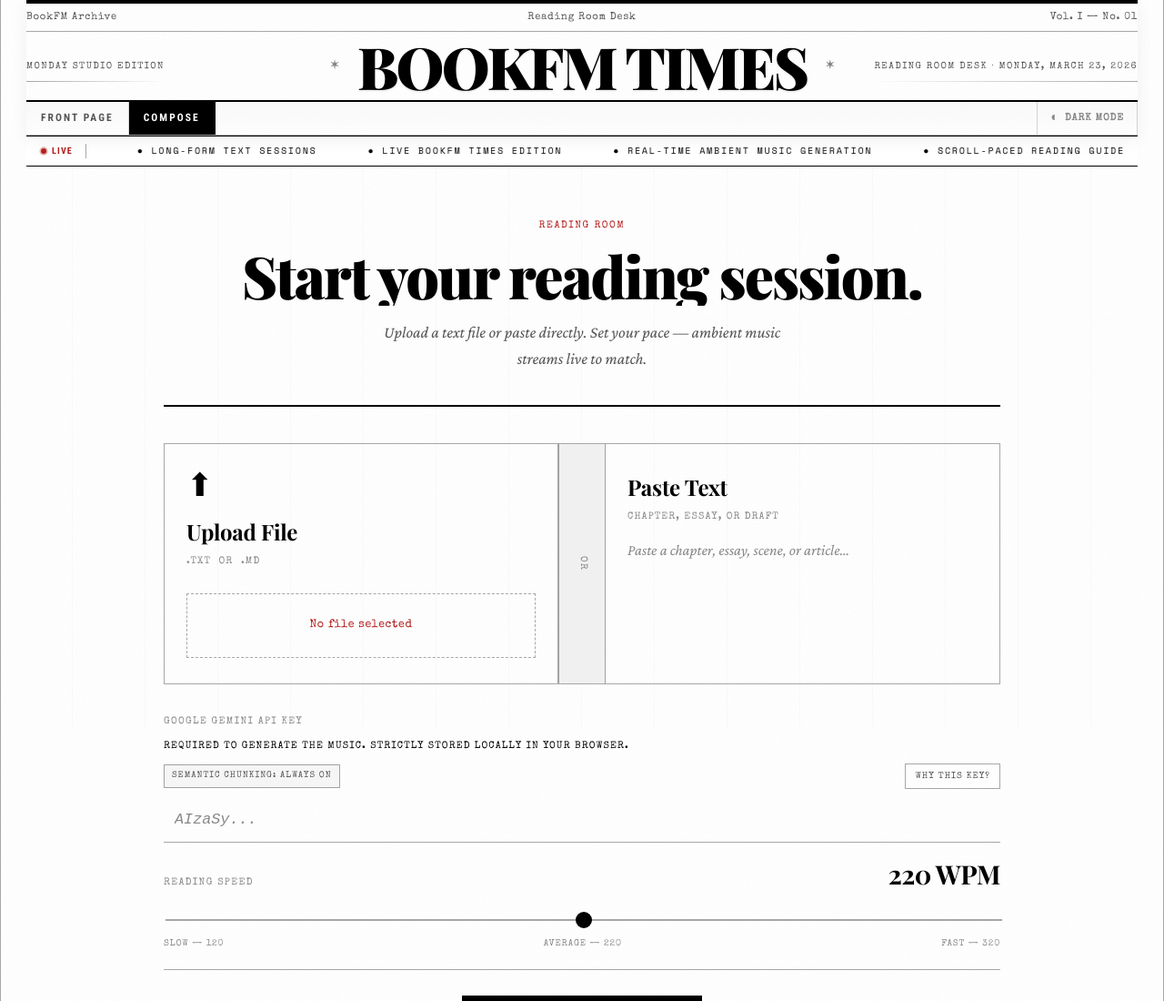
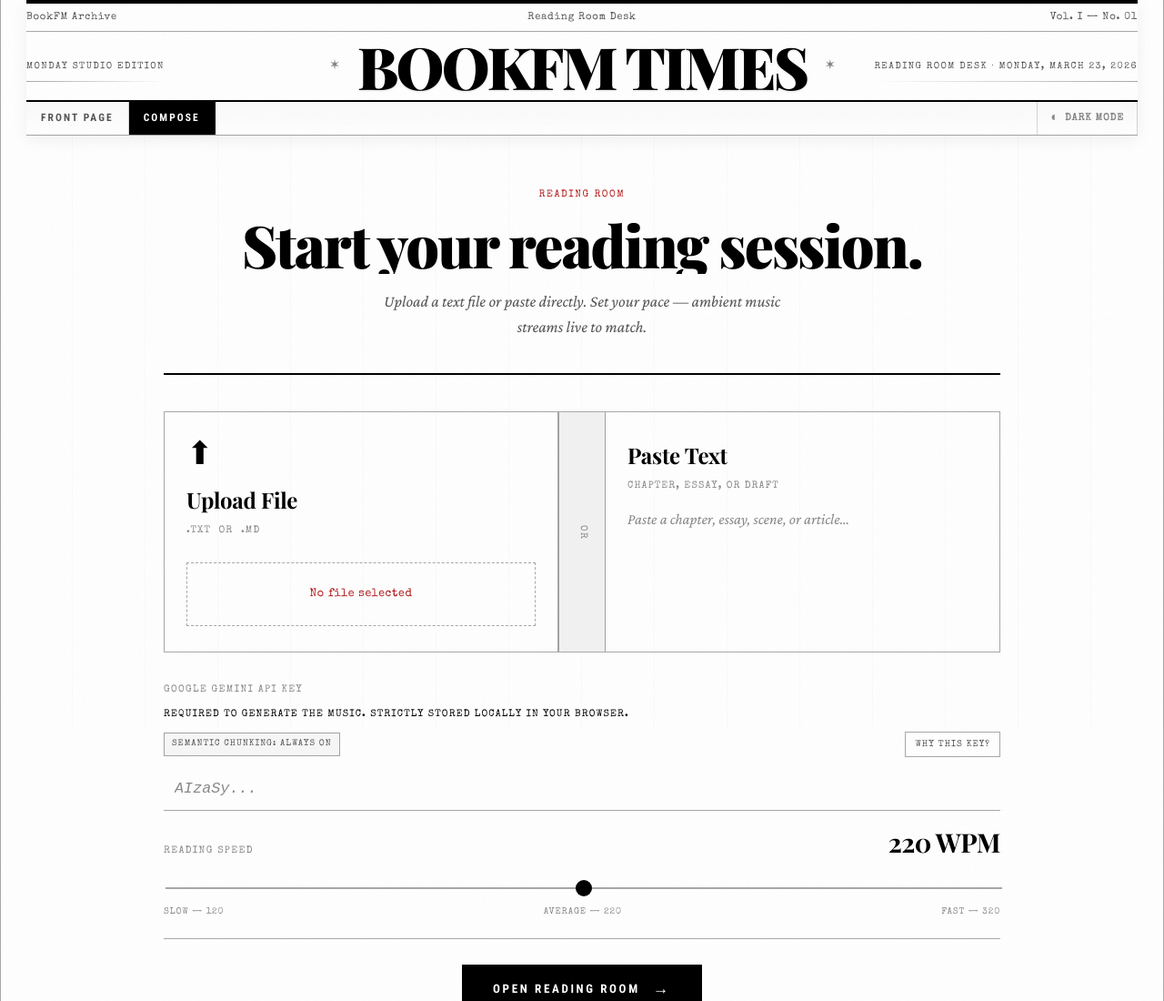
Before and after one commit to mavihsrr/bookFM, a website: page ui/room.html in a window 1280 px wide. Shown: the top 1100 px of the page at 91% size. Drawn offline with nearby package versions, Linux system fonts and the light colour scheme; a web font is replaced by a local one.

Commit message:
port for render deplyment

```diff
--- a/ui/app.js
+++ b/ui/app.js
@@ -5,9 +5,8 @@
 })();
 
 document.addEventListener('DOMContentLoaded', () => {
-  /* ── Dark mode ────────────────────────────────────────── */
   const btn = document.getElementById('dark-mode-toggle');
-  if (btn) {
+  if (!btn) return;
   const updateLabel = () => {
     const isDark = document.documentElement.dataset.theme === 'dark';
     btn.querySelector('.toggle-icon').textContent = isDark ? '○' : '◐';
@@ -19,7 +18,6 @@ document.addEventListener('DOMContentLoaded', () => {
     localStorage.setItem('bookfm-theme', isDark ? 'light' : 'dark');
     updateLabel();
   });
-  }
 });
 
 function initCustomCursor() {
@@ -35,7 +33,7 @@ function initCustomCursor() {
     let isVisible = false;
 
     // Linear interpolation factor for lag (lower = smoother/slower)
-    const factor = 0.28;
+    const factor = 0.15;
 
     const tick = () => {
       cursorX += (mouseX - cursorX) * factor;
@@ -563,7 +561,7 @@ function initHeaderScrollScale() {
       trigger: document.documentElement,
       start: "top top",
       end: "+=200",
-      scrub: 0.35,
+      scrub: 0.5,
       invalidateOnRefresh: true,
     },
   });
@@ -796,73 +794,6 @@ function revealMusicRail(musicRail) {
 }
 
 
-function initNewsTicker() {
-  const container = document.querySelector('.news-ticker-container');
-  const track = document.getElementById('news-ticker-track');
-
-  if (!container || !track) return;
-
-  // Clone content for seamless loop
-  const items = track.querySelectorAll('.ticker-item');
-  if (items.length === 0) return;
-
-  items.forEach(item => {
-    const clone = item.cloneNode(true);
-    track.appendChild(clone);
-  });
-
-  // Animation state
-  let scrollVelocity = 0;
-  let currentSpeed = 0;
-  const baseSpeed = 92; // pixels per second at base cruise
-  const maxSpeed = 280; // max pixels per second when scrolling fast
-  const lerpFactor = 0.14; // smooth deceleration (lower = smoother)
-  const velocityFactor = 0.7; // how much scroll speed affects ticker (tweak for feel)
-
-  let lastScrollY = window.scrollY;
-  let trackOffset = 0;
-  const trackWidth = track.scrollWidth / 2; // Half the width (original content)
-
-  // Listen to scroll for velocity
-  let scrollTimeout;
-  window.addEventListener('scroll', () => {
-    const currentScrollY = window.scrollY;
-    scrollVelocity = currentScrollY - lastScrollY;
-    lastScrollY = currentScrollY;
-
-    // Reset velocity timeout
-    clearTimeout(scrollTimeout);
-    scrollTimeout = setTimeout(() => {
-      scrollVelocity = 0;
-    }, 150);
-  }, { passive: true });
-
-  // Animation loop with GPU-accelerated transform3d
-  function updateTicker() {
-    // Calculate target speed: base + velocity influence
-    const targetSpeed = baseSpeed + (Math.abs(scrollVelocity) * velocityFactor);
-    const cappedSpeed = Math.min(targetSpeed, maxSpeed);
-
-    // Smooth lerp to target speed
-    currentSpeed += (cappedSpeed - currentSpeed) * lerpFactor;
-
-    // Move track
-    trackOffset += currentSpeed * (1 / 60); // 60fps frame time
-
-    // Seamless wrap: when offset exceeds half track width, reset
-    if (trackOffset > trackWidth) {
-      trackOffset = 0;
-    }
-
-    track.style.transform = `translate3d(-${trackOffset}px, 0, 0)`;
-
-    requestAnimationFrame(updateTicker);
-  }
-
-  requestAnimationFrame(updateTicker);
-}
-
-
 function initHomePage() {
   const jumpButtons = Array.from(document.querySelectorAll("[data-jump]"));
   const storySteps = Array.from(document.querySelectorAll(".story-step"));
@@ -965,7 +896,6 @@ function initHomePage() {
 
   initHeaderScrollScale();
   initHomeAnimations();
-  initNewsTicker();
 }
 
 
@@ -1453,7 +1383,6 @@ function initRoomPage() {
   setFreeReadMode(false);
   initHeaderScrollScale();
   initRoomAnimations();
-  initNewsTicker();
 }
 
 function initCustomCursor() {
@@ -1467,7 +1396,7 @@ function initCustomCursor() {
     let cursorX = -100;
     let cursorY = -100;
     let isVisible = false;
-    const factor = 0.28; // Adjust for more/less lag (0.1 = very laggy, 0.3 = tight)
+    const factor = 0.15; // Adjust for more/less lag (0.1 = very laggy, 0.3 = tight)
 
     const updatePosition = (e) => {
       mouseX = e.clientX;
--- a/ui/room.html
+++ b/ui/room.html
@@ -8,7 +8,7 @@
     <link rel="preconnect" href="https://fonts.googleapis.com" />
     <link rel="preconnect" href="https://fonts.gstatic.com" crossorigin />
     <link
-      href="https://fonts.googleapis.com/css2?family=Playfair+Display:ital,wght@0,700;0,900;1,700&family=Crimson+Pro:ital,wght@0,400;0,600;1,400;1,600&family=Special+Elite&family=Roboto+Condensed:wght@400;500;700&family=Space+Mono:wght@400;700&display=swap"
+      href="https://fonts.googleapis.com/css2?family=Playfair+Display:ital,wght@0,700;0,900;1,700&family=Crimson+Pro:ital,wght@0,400;0,600;1,400;1,600&family=Special+Elite&family=Roboto+Condensed:wght@400;500;700&display=swap"
       rel="stylesheet"
     />
     <link rel="stylesheet" href="/styles.css" />
@@ -40,22 +40,6 @@
           </button>
         </div>
       </header>
-
-      <!-- News Ticker -->
-      <div class="news-ticker-container">
-        <div class="live-indicator">
-          <span class="live-dot"></span>
-          <span class="live-label">LIVE</span>
-        </div>
-        <div class="news-ticker-viewport">
-          <div class="news-ticker-track" id="news-ticker-track">
-            <span class="ticker-item">● REAL-TIME AMBIENT MUSIC GENERATION</span>
-            <span class="ticker-item">● SCROLL-PACED READING GUIDE</span>
-            <span class="ticker-item">● LONG-FORM TEXT SESSIONS</span>
-            <span class="ticker-item">● LIVE BOOKFM TIMES EDITION</span>
-          </div>
-        </div>
-      </div>
 
       <!-- ── Main ───────────────────────────────────────── -->
       <main class="room-main">
```
Also changed, not shown: 1 other file. Lines whose indentation alone changed are shown as unchanged.
